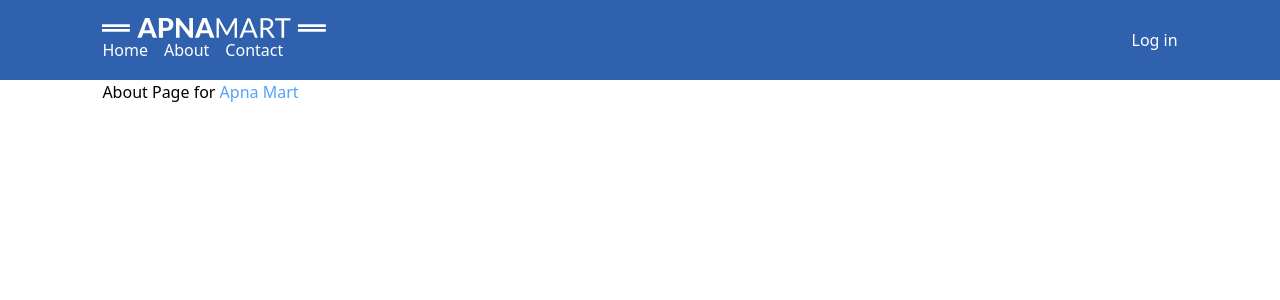
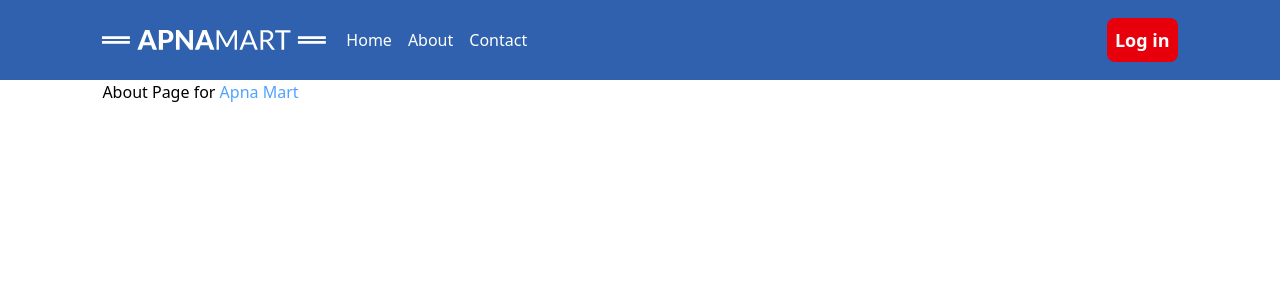
Before and after one commit to sonukr108/React-Assignment, a React (Vite) app in the folder Apna Mart/apna-mart/: page /about in a window 1280 px wide. Shown: the top 300 px of the page. Built offline with nearby package versions, Linux system fonts and the light colour scheme.

Commit message:
change in home page

```diff
--- a/Apna Mart/apna-mart/src/components/Navbar.jsx
+++ b/Apna Mart/apna-mart/src/components/Navbar.jsx
@@ -4,7 +4,7 @@ import { Link } from 'react-router-dom';
 const Navbar = () => {
   return (
     <div className='h-[80px] w-screen bg-[#2F61AE] text-white flex items-center px-[8%] gap-10 justify-between'>
-      <div>
+      <div className='flex items-center gap-5'>
       <Link to='/'><img src={logo} alt="Apna Mart Logo" className="h-5 w-auto" /></Link>
       <span className='flex gap-4'>
         <Link to='/'>Home</Link>
@@ -13,7 +13,7 @@ const Navbar = () => {
       </span>
       </div>
       <div className="buttons">
-        <button>Log in</button>
+        <button className='bg-red-600 text-white p-2 rounded-lg text-lg font-bold'>Log in</button>
       </div>
 
     </div>
```
